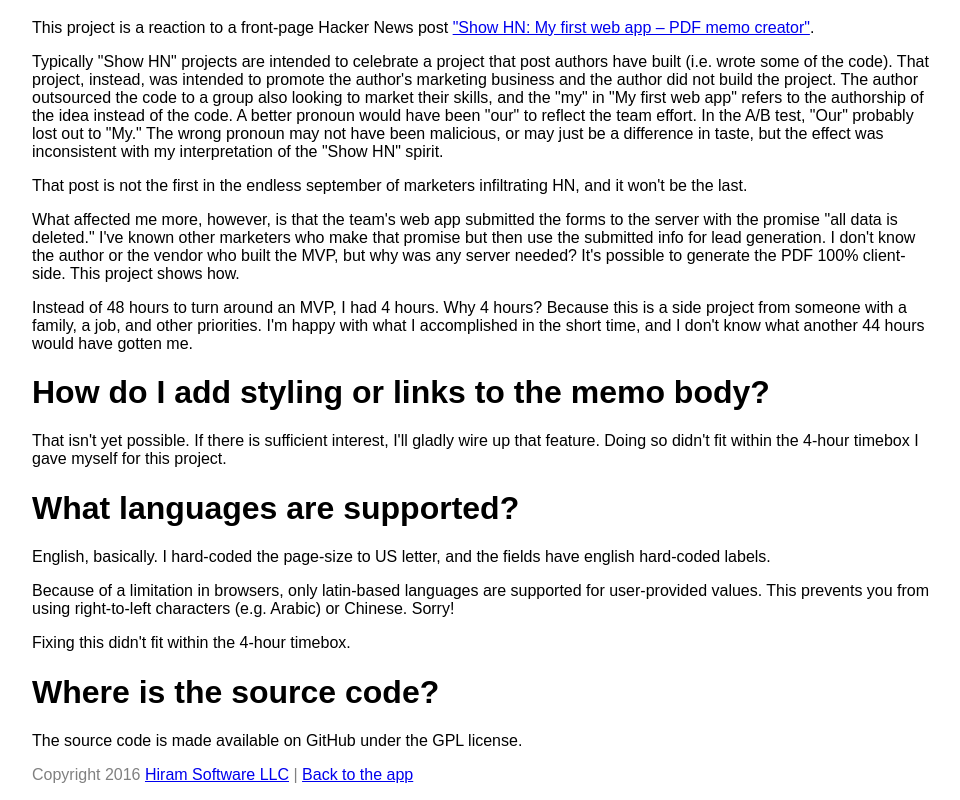
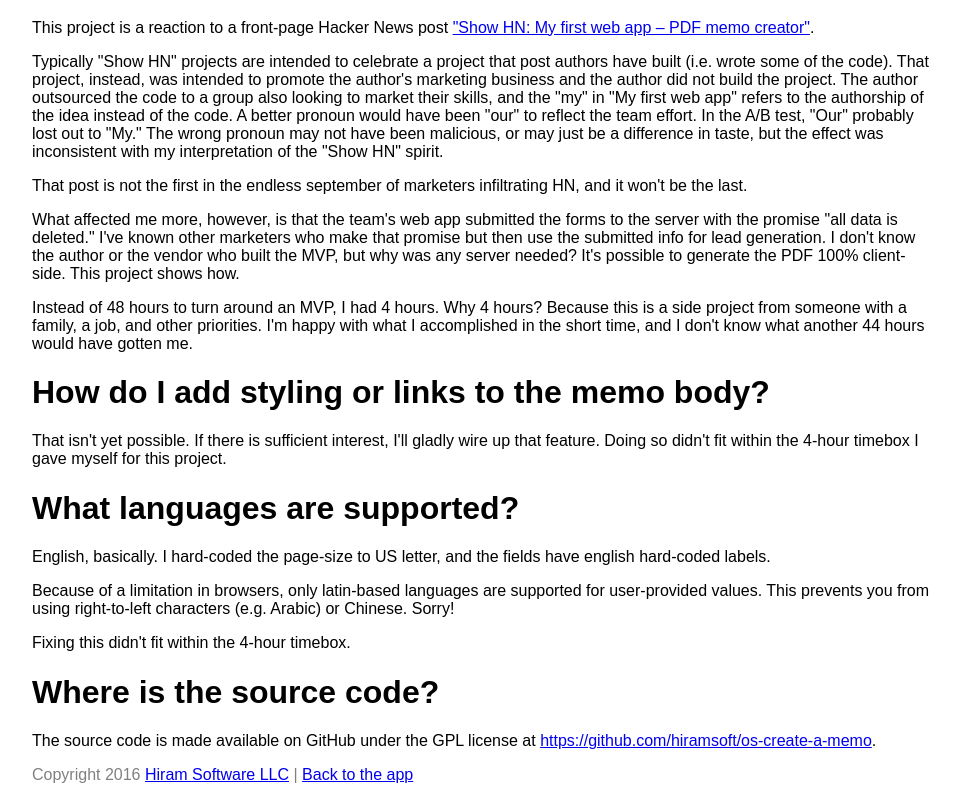
Before and after one commit to hiramsoft/os-create-a-memo, a React app: page src/about.html in a window 1280 px wide. Shown: the part 590-1390 px from the top of the page, without its empty margins (158-1118 px from the left). Built offline with nearby package versions, Linux system fonts and the light colour scheme.

Commit message:
Switching to prod defaults and adding GitHub link to about page

```diff
--- a/src/about.html
+++ b/src/about.html
@@ -114,7 +114,7 @@
             Where is the source code?
         </h1>
         <p>
-            The source code is made available on GitHub under the GPL license.
+            The source code is made available on GitHub under the GPL license at <a href="https://github.com/hiramsoft/os-create-a-memo">https://github.com/hiramsoft/os-create-a-memo</a>.
         </p>
 
         <footer>
--- a/src/create-a-memo-app.js
+++ b/src/create-a-memo-app.js
@@ -4,8 +4,8 @@ import {render} from 'react-dom';
 import EditMemoComponent from "./edit/EditMemoComponent.js";
 import ViewMemoPdfComponent from "./view/ViewMemoPdfComponent.js";
 
-import defaultModel from './DefaultModel.test.js';
-//import defaultModel from './DefaultModel.prod.js';
+//import defaultModel from './DefaultModel.test.js';
+import defaultModel from './DefaultModel.prod.js';
 
 class CreateAMemoApp extends Component {
 
```
